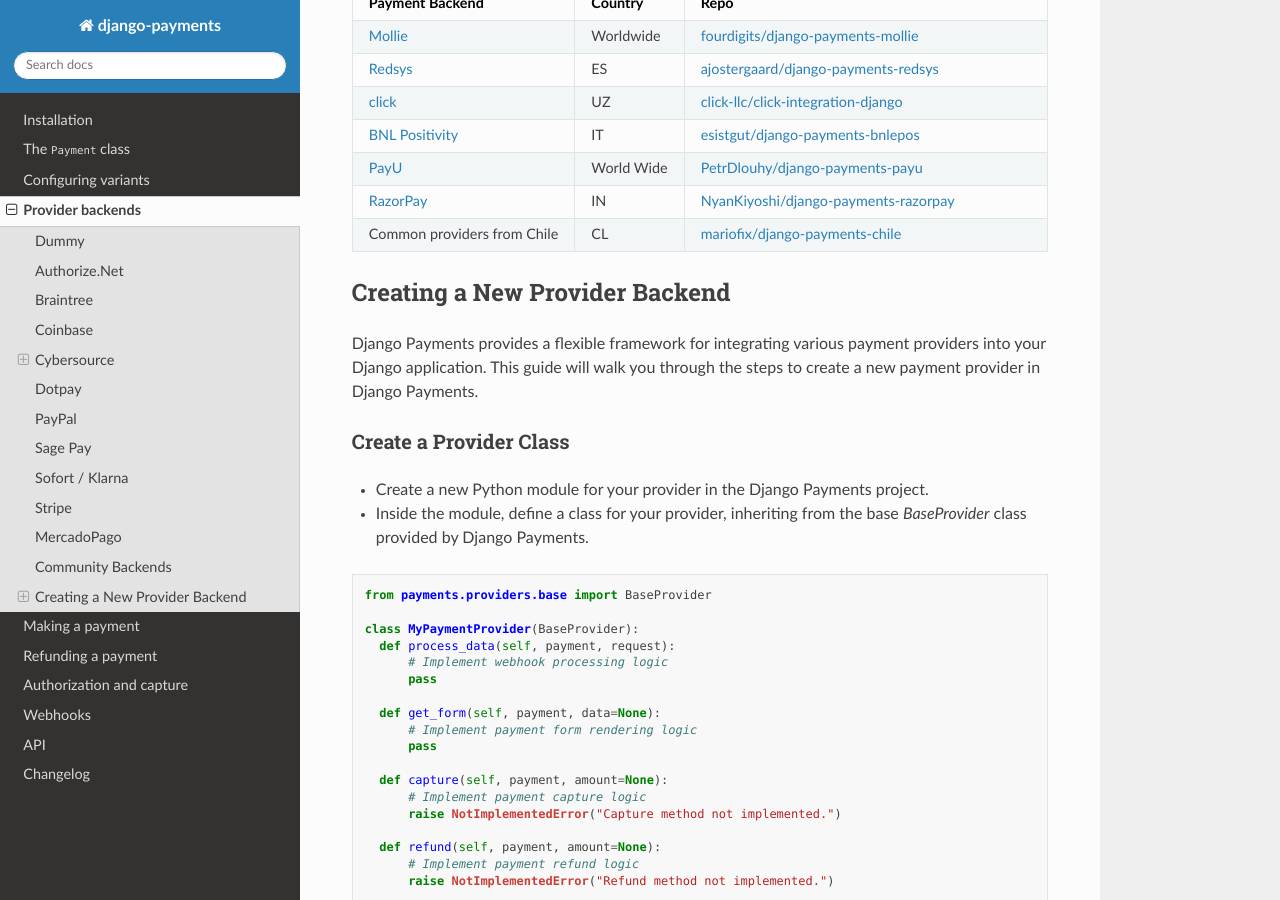
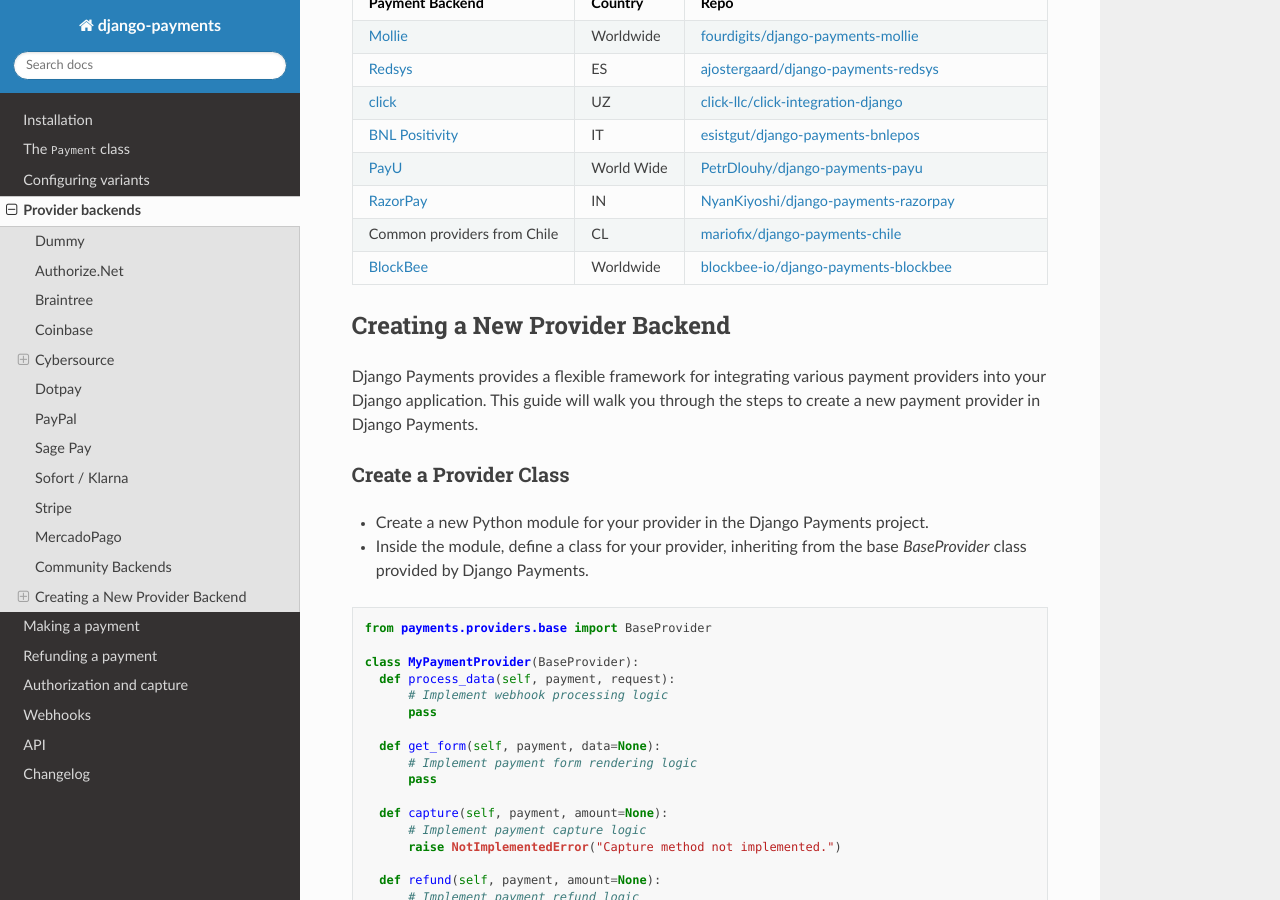
Before and after one commit to jazzband/django-payments, a Sphinx documentation site: the page built from docs/backends.rst, in a window 1280 px wide and 900 px high, scrolled down 6391 px. Built offline with Sphinx 7.4.7 and the Read the Docs theme 3.1.0, drawn with Linux system fonts in a browser that asks for light colours; the version number could not be read and is left out.

Commit message:
Add BlockBee to community providers

```diff
--- a/README.rst
+++ b/README.rst
@@ -41,3 +41,4 @@
 * `Redsys (formerly known as Sermepa) <https://github.com/ajostergaard/django-payments-redsys>`_
 * `Razorpay <https://github.com/NyanKiyoshi/django-payments-razorpay/>`_
 * `PayU <https://github.com/PetrDlouhy/django-payments-payu/>`_
+* `BlockBee <https://github.com/blockbee-io/django-payments-blockbee/>`_
--- a/docs/backends.rst
+++ b/docs/backends.rst
@@ -295,6 +295,9 @@
   * - Common providers from Chile
     - CL
     - `mariofix/django-payments-chile <https://github.com/mariofix/django-payments-chile>`_
+  * - `BlockBee <https://www.blockbee.io/>`_
+    - Worldwide
+    - `blockbee-io/django-payments-blockbee <https://github.com/blockbee-io/django-payments-blockbee>`_
 
 
 Creating a New Provider Backend
```
